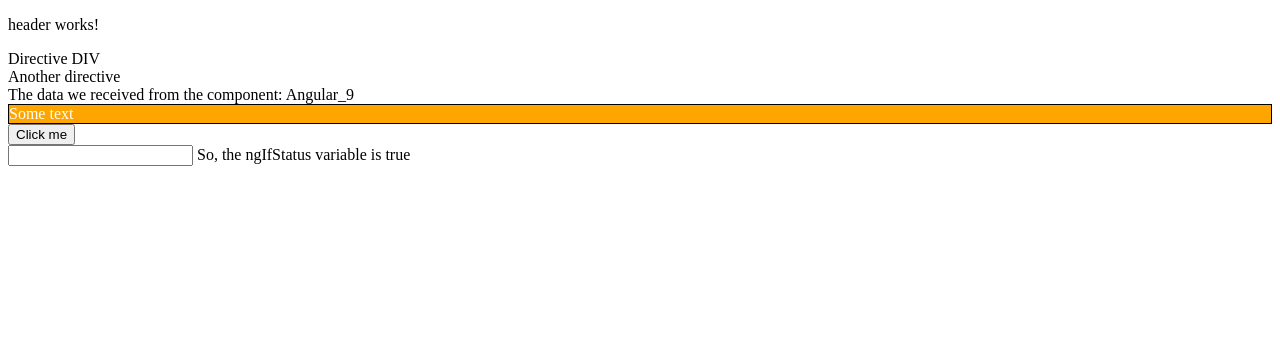
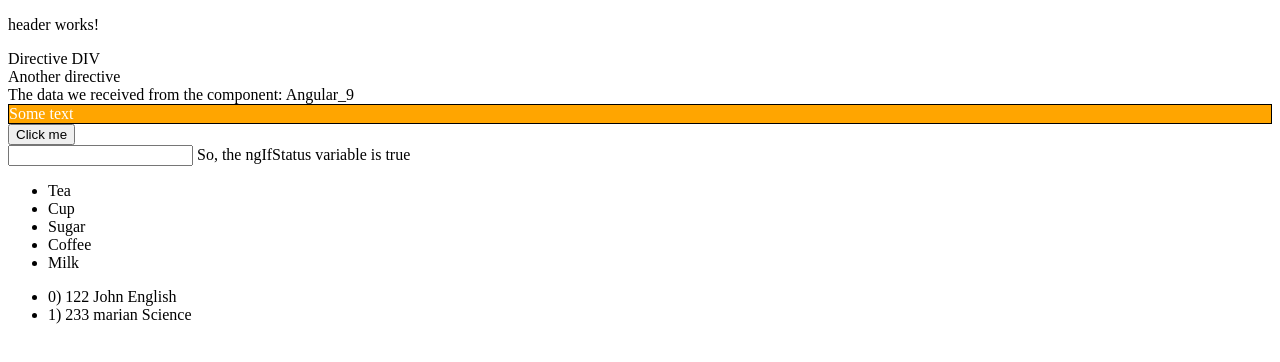
Before and after one commit to Myszczur/udemy-learning, an Angular app in the folder AngularLearning/Angular_9/: page / in a window 1280 px wide. Shown: the top 362 px of the page. Built offline with nearby package versions, Linux system fonts and the light colour scheme.

Commit message:
#0014 - lesson 48 ngFor directive

```diff
--- a/AngularLearning/Angular_9/src/app/app.component.html
+++ b/AngularLearning/Angular_9/src/app/app.component.html
@@ -5,7 +5,7 @@
 </div>
 
 <div appColorChanger [txtColor]="'red'">
-Another directive
+  Another directive
 </div>
 
 The data we received from the component: {{title}}
@@ -35,5 +35,20 @@ The data we received from the component: {{title}}
 <ng-template #elseBlock>
   This is the else block
 </ng-template>
+<ul>
+  <li *ngFor="let eachNgForArray of ngForArray">
+    {{eachNgForArray}}
+  </li>
+</ul>
+
+<ul>
+  <li *ngFor="let eachNgForArray2 of ngForArray2; let i = index">
+    {{i}})
+    {{eachNgForArray2.id}}
+    {{eachNgForArray2.name}}
+    {{eachNgForArray2.subject}}
+  </li>
+</ul>
+
 
 <router-outlet></router-outlet>
--- a/AngularLearning/Angular_9/src/app/app.component.ts
+++ b/AngularLearning/Angular_9/src/app/app.component.ts
@@ -10,6 +10,13 @@ export class AppComponent {
   ngIfStatus: boolean = true;
   inputVal: string = "";
   collectedData = [];
+  ngForArray = [
+    "Tea", "Cup", "Sugar", "Coffee", "Milk"
+  ];
+  ngForArray2 = [
+    {"id": "122", "name": "John", "subject": "English"},
+    {"id": "233", "name": "marian", "subject": "Science"}
+  ];
   title: string = 'Angular_9';
   style1: boolean = false;
 
```
